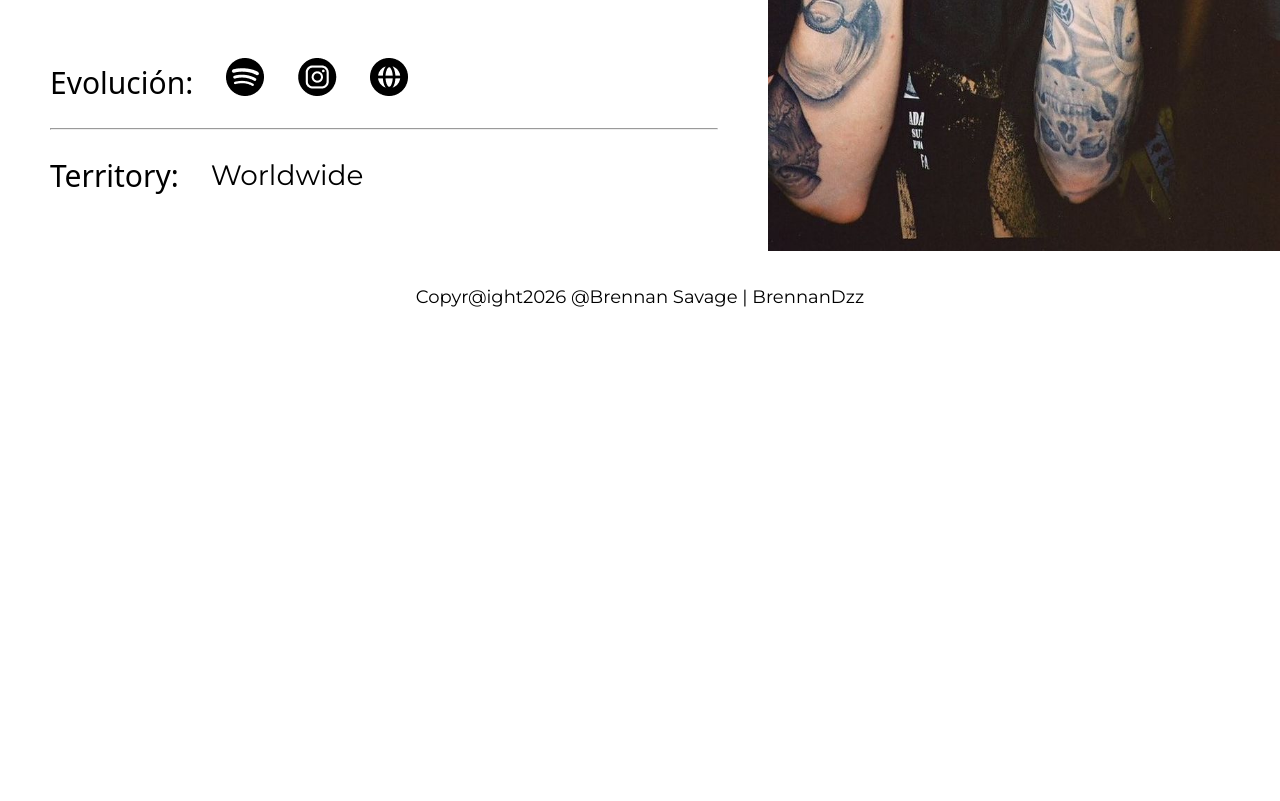
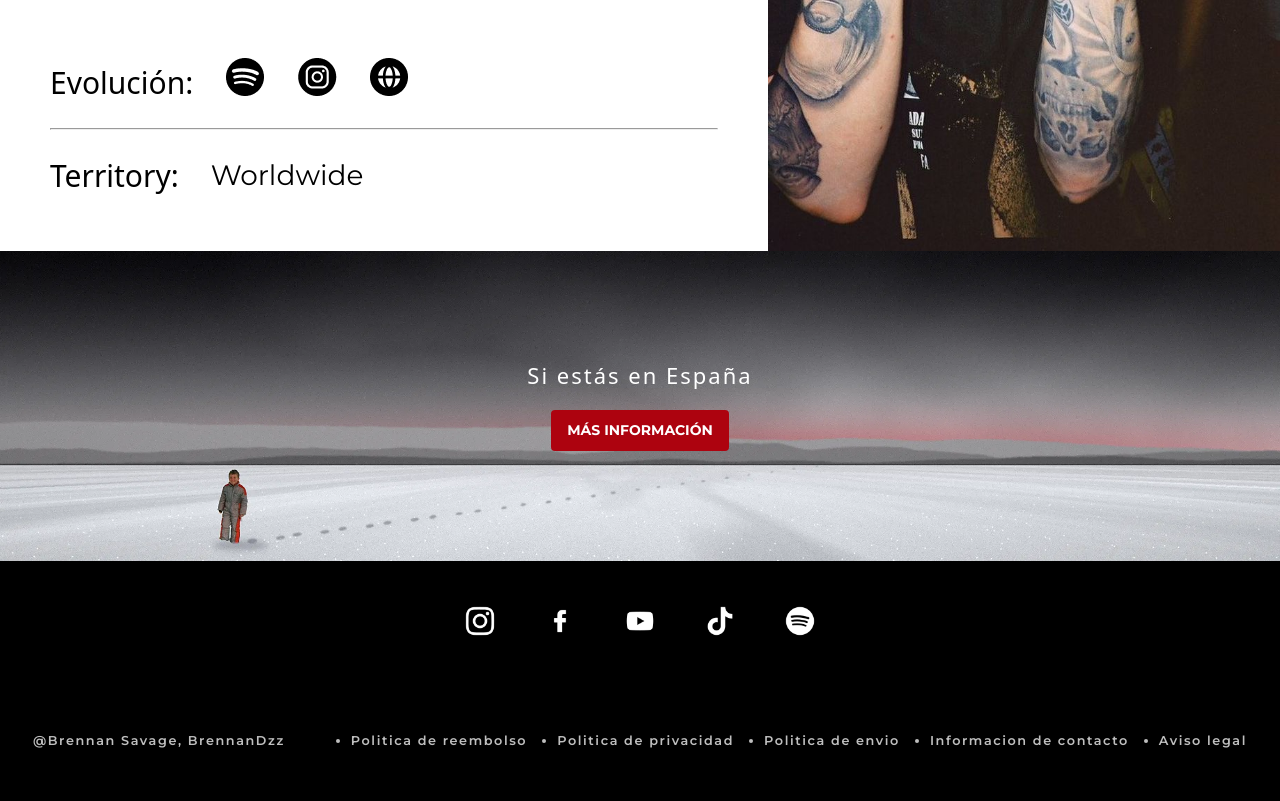
Before and after one commit to BrennanDzz/about-brennan-savage, a plain HTML site: page estilo.html in a window 1280 px wide. Shown: the part 859-1660 px from the top of the page. Before the commit the page ends 1212 px from the top, so only its background shows below. Drawn offline with Linux system fonts and the light colour scheme; a web font is replaced by a local one.

Commit message:
feat: update style page footer

```diff
--- a/estilo.html
+++ b/estilo.html
@@ -1,59 +1,44 @@
 <!doctype html>
 <html lang="es">
+
 <head>
   <meta charset="UTF-8" />
   <meta name="viewport" content="width=device-width, initial-scale=1.0" />
   <link rel="stylesheet" href="Css/style.css" />
   <link rel="preconnect" href="https://fonts.googleapis.com" />
   <link rel="preconnect" href="https://fonts.gstatic.com" crossorigin />
-    <link
-      href="https://fonts.googleapis.com/css2?family=Sekuya&display=swap"
-      rel="stylesheet"
-    />
+  <link href="https://fonts.googleapis.com/css2?family=Sekuya&display=swap" rel="stylesheet" />
   <link
     href="https://fonts.googleapis.com/css2?family=Montserrat:ital,wght@0,100..900;1,100..900&family=Sekuya&display=swap"
-      rel="stylesheet"
-    />
+    rel="stylesheet" />
 
   <title>Brennan Sabvage</title>
 </head>
+
 <body>
   <div class="contenedor contenedor-estilo">
     <header>
-        <img
-          class="logo"
-          src="Img/Logo-Brennan-Savage.webp"
-          alt="logo del artista Brennan Savage"
-        />
+      <img class="logo" src="Img/Logo-Brennan-Savage.webp" alt="logo del artista Brennan Savage" />
       <nav class="menu-nav">
         <ul>
           <li>
-              <a href="index.html" target="_blank" rel="noopener noreferrer"
-                >Orígenes</a
-              >
+            <a href="index.html" target="_blank" rel="noopener noreferrer">Orígenes</a>
           </li>
           <li>
-              <a href="estilo.html" target="_blank" rel="noopener noreferrer"
-                >Estilo</a
-              >
+            <a href="estilo.html" target="_blank" rel="noopener noreferrer">Estilo</a>
           </li>
           <li>
-              <a href="formacion.html" target="_blank" rel="noopener noreferrer"
-                >Formación</a
-              >
+            <a href="formacion.html" target="_blank" rel="noopener noreferrer">Formación</a>
           </li>
           <li>
-              <a
-                href="trayectoria.html"
-                target="_blank"
-                rel="noopener noreferrer"
-                >Trayectoria</a
-              >
+            <a href="trayectoria.html" target="_blank" rel="noopener noreferrer">Trayectoria</a>
           </li>
         </ul>
       </nav>
     </header>
-      <div class="titulo"><h1>Estilo</h1></div>
+    <div class="titulo">
+      <h1>Estilo</h1>
+    </div>
     <main>
       <h2>Identidad</h2>
       <p>
@@ -76,27 +61,16 @@
         <h3>Evolución:</h3>
         <ul>
           <li>
-              <a
-                href="https://open.spotify.com/intl-es/artist/6SSmy635N3a4oWmPk85xpK"
-                target="_blank"
-                ><img src="Img/spotify.png" alt="Simbolo de spotify"
-              /></a>
+            <a href="https://open.spotify.com/intl-es/artist/6SSmy635N3a4oWmPk85xpK" target="_blank"><img
+                src="Img/spotify.png" alt="Simbolo de spotify" /></a>
           </li>
           <li>
-              <a
-                href="https://www.instagram.com/brennansavage/?hl=es"
-                target="_blank"
-                rel="noopener noreferrer"
-                ><img src="Img/instagram.png" alt="Simbolo de Instagram"
-              /></a>
+            <a href="https://www.instagram.com/brennansavage/?hl=es" target="_blank" rel="noopener noreferrer"><img
+                src="Img/instagram.png" alt="Simbolo de Instagram" /></a>
           </li>
           <li>
-              <a
-                href="https://www.youtube.com/brennansavage"
-                target="_blank"
-                rel="noopener noreferrer"
-                ><img src="Img/global.png" alt="Simbolo del mundo"
-              /></a>
+            <a href="https://www.youtube.com/brennansavage" target="_blank" rel="noopener noreferrer"><img
+                src="Img/global.png" alt="Simbolo del mundo" /></a>
           </li>
         </ul>
       </section>
@@ -108,21 +82,49 @@
     </main>
 
     <aside class="Imagen-aside invertido">
-        <img
-          class="Fotografia-Brennan"
-          src="Img/Brennan-Estilo.jpg"
-          alt="Fotografía estilo de Brennan Savage"
-        />
+      <img class="Fotografia-Brennan" src="Img/Brennan-Estilo.jpg" alt="Fotografía estilo de Brennan Savage" />
     </aside>
 
-      <footer>
-        <p>
-          Copyr@ight2026 @Brennan Savage |
-          <a href="https://github.com/BrennanDzz/BrennanDzz1" target="_blank"
-            >BrennanDzz</a
-          >
-        </p>
+    <footer class="vlog">
+      <div class="cta-footer">
+        <h5>Si estás en España</h5>
+        <a href="https://brennansavage.com" target="_blank">Más Información</a>
+      </div>
+      <div class="social-icon">
+        <a href="https://www.instagram.com/brennansavage/" target="_blank">
+          <img src="Img/ig-icon.png" alt="Icono de instagram">
+          <img src="Img/ig-icon-red.png" alt="Icono de instagram" class="icon-red">
+        </a>
+        <a href="https://www.facebook.com/brennansavagemusic/" target="_blank">
+          <img src="Img/fb-icon.png" alt="Icono de facebook">
+          <img src="Img/fb-icon-red.png" alt="Icono de facebook" class="icon-red">
+        </a>
+        <a href="https://www.youtube.com/brennansavage" target="_blank">
+          <img src="Img/yt-icon.png" alt="Icono de facebook">
+          <img src="Img/yt-icon-red.png" alt="Icono de Youtube" class="icon-red">
+        </a>
+        <a href="https://www.tiktok.com/@brennansavage" target="_blank">
+          <img src="Img/tiktok-icon.png" alt="Icono de facebook">
+          <img src="Img/tiktok-icon-red.png" alt="Icono de Tiktok" class="icon-red">
+        </a>
+        <a href="https://open.spotify.com/intl-es/artist/6SSmy635N3a4oWmPk85xpK" target="_blank">
+          <img src="Img/spotify-icon.png" alt="Icono de facebook">
+          <img src="Img/spotify-icon-red.png" alt="Icono de Spotify" class="icon-red">
+        </a>
+
+      </div>
+      <div class="textos-legales">
+        <small>@Brennan Savage, <a href="https://github.com/BrennanDzz" target="_blank">BrennanDzz</a></small>
+        <ul>
+          <li>Politica de reembolso</li>
+          <li>Politica de privacidad</li>
+          <li>Politica de envio</li>
+          <li>Informacion de contacto</li>
+          <li>Aviso legal</li>
+        </ul>
+      </div>
     </footer>
   </div>
 </body>
+
 </html>
```
Lines whose indentation alone changed are shown as unchanged.
